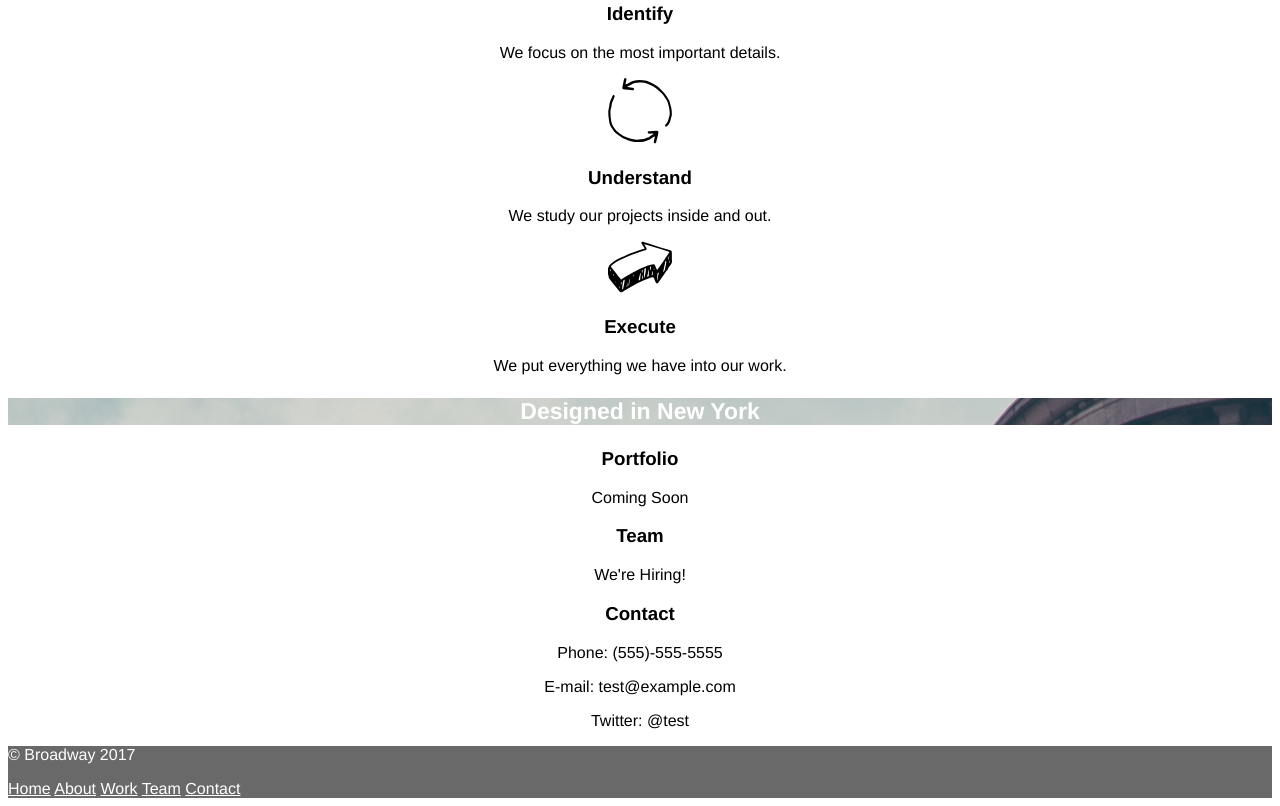
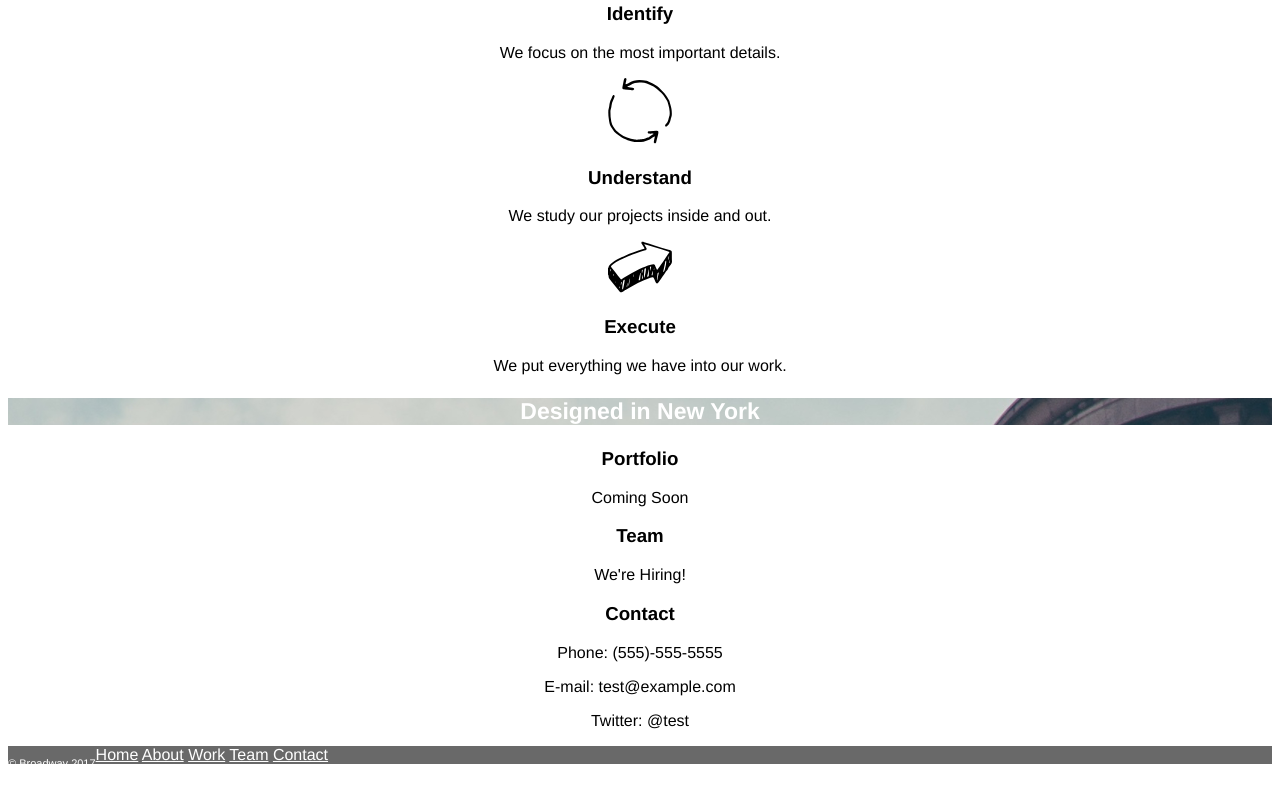
Before and after one commit to Uli12/broadway, a plain HTML site: page index.html in a window 1280 px wide. Shown: the part 473-1279 px from the top of the page. After the commit the page ends 1253 px from the top, so only its background shows below. Drawn offline with Linux system fonts and the light colour scheme.

Commit message:
Try paragraph wrap.

```diff
--- a/index.html
+++ b/index.html
@@ -52,10 +52,9 @@
         <p>E-mail: test@example.com</p>
         <p>Twitter: @test</p>
   </div>
-  </body>
 
   <footer>
-    <p>&copy Broadway 2017</p>
+    <p id="footer-broadway">&copy Broadway 2017
     <nav class="footer-nav">
       <a href="#broadway">Home</a>
       <a href="#">About</a>
@@ -63,6 +62,8 @@
       <a href="#team">Team</a>
       <a href="#contact">Contact</a>
     </nav>
+    </p>
   </footer>
+</body>
 
 </html>
```
